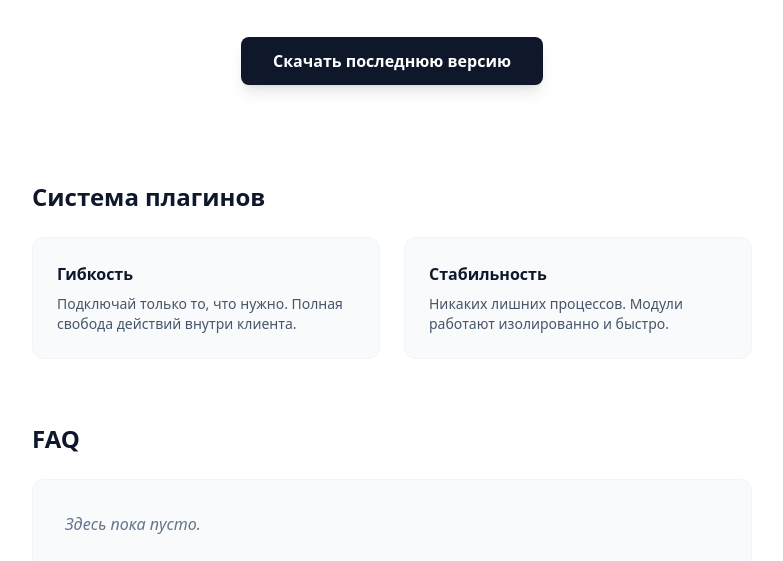
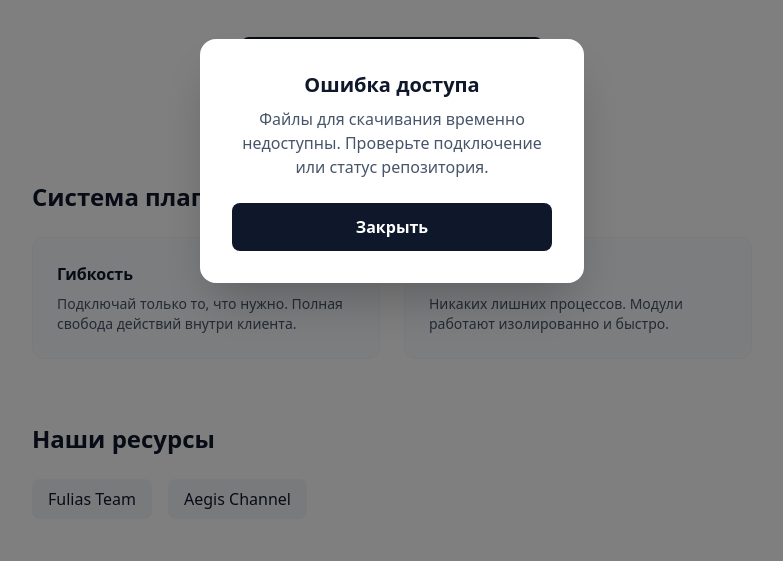
Before and after one commit to KirillHojji/aegispage, a plain HTML site: page index.html in a window 1280 px wide. Both pictures are taken after a click on the button "Скачать последнюю версию". Shown: the part 239-800 px from the top of the page, without its empty margins (248-1031 px from the left). Drawn offline with nearby package versions, Linux system fonts and the light colour scheme; no server answers.

Commit message:
Update index.html

```diff
--- a/index.html
+++ b/index.html
@@ -1,3 +1,4 @@
+<!-- Код и страница принадлежит команде Fulias Team -->
 <!DOCTYPE html>
 <html lang="ru">
 <head>
@@ -9,12 +10,13 @@
 </head>
 <body class="bg-white text-slate-900 font-sans">
 
+    <!-- Header -->
     <header class="max-w-3xl mx-auto px-6 py-24 text-center">
         <h1 class="text-6xl font-extrabold tracking-tighter mb-6">AEGIS</h1>
         <p class="text-xl text-slate-600 mb-10">Система плагинов для расширения функционала Telegram. Удобно, стабильно, модульно.</p>
 
         <div class="relative inline-block text-left" id="download-wrapper">
-            <button onclick="toggleMenu()" class="bg-slate-900 text-white px-8 py-3 rounded-lg font-bold hover:bg-slate-800 transition shadow-lg">
+            <button onclick="toggleMenu(event)" class="bg-slate-900 text-white px-8 py-3 rounded-lg font-bold hover:bg-slate-800 transition shadow-lg">
                 Скачать последнюю версию
             </button>
             <div id="dropdown" class="hidden absolute left-0 mt-2 w-64 bg-white border border-slate-200 rounded-lg shadow-xl py-2 z-10">
@@ -25,7 +27,10 @@
         </div>
     </header>
 
+    <!-- Main Content -->
     <main class="max-w-3xl mx-auto px-6 pb-24 space-y-16">
+
+        <!-- Особенности -->
         <section>
             <h2 class="text-2xl font-bold mb-6">Система плагинов</h2>
             <div class="grid md:grid-cols-2 gap-6">
@@ -40,19 +45,33 @@
             </div>
         </section>
 
-        <section id="faq">
-            <h2 class="text-2xl font-bold mb-6">FAQ</h2>
-            <div class="bg-slate-50 p-8 rounded-xl border border-slate-100">
-                <p class="text-slate-500 italic">Здесь пока пусто.</p>
+        <!-- Ресурсы -->
+        <section>
+            <h2 class="text-2xl font-bold mb-6">Наши ресурсы</h2>
+            <div class="flex gap-4">
+                <a href="https://t.me/fulias_team" target="_blank" class="px-4 py-2 bg-slate-100 rounded-lg hover:bg-slate-200 transition font-medium">Fulias Team</a>
+                <a href="https://t.me/aegis_tgclient" target="_blank" class="px-4 py-2 bg-slate-100 rounded-lg hover:bg-slate-200 transition font-medium">Aegis Channel</a>
             </div>
         </section>
 
+        <!-- Поддержка -->
         <section>
             <h2 class="text-2xl font-bold mb-6">Поддержка</h2>
-            <p class="text-slate-600 mb-4">Если возникли вопросы, мы на связи.</p>
-            <a href="https://t.me/aegis_client_support_bot" class="text-blue-600 font-bold hover:underline">Перейти в Telegram-бота →</a>
+            <div class="bg-blue-50 p-6 rounded-xl border border-blue-100 flex items-center justify-between">
+                <p class="text-blue-800">Есть вопросы или предложения? Наш бот всегда на связи.</p>
+                <a href="https://t.me/aegis_client_support_bot" class="bg-blue-600 text-white px-6 py-2 rounded-lg font-bold hover:bg-blue-700 transition">Написать боту</a>
+            </div>
         </section>
     </main>
+
+    <!-- Modal Error -->
+    <div id="error-modal" class="hidden fixed inset-0 bg-black/50 flex items-center justify-center z-50 p-6">
+        <div class="bg-white p-8 rounded-2xl max-w-sm w-full shadow-2xl text-center">
+            <h3 class="text-xl font-bold mb-2">Ошибка доступа</h3>
+            <p class="text-slate-600 mb-6">Файлы для скачивания временно недоступны. Проверьте подключение или статус репозитория.</p>
+            <button onclick="closeModal()" class="w-full bg-slate-900 text-white py-3 rounded-lg font-bold">Закрыть</button>
+        </div>
+    </div>
 
     <script>
         const REPO = 'KirillHojji/aegispage';
@@ -73,22 +92,25 @@
                 });
             } catch(e) {
                 isError = true;
-                list.innerHTML = `<p class="px-4 py-2 text-red-500">Ошибка: файлов нет</p>`;
+                list.innerHTML = `<p class="px-4 py-2 text-red-500">Ошибка загрузки</p>`;
             }
         }
 
-        function toggleMenu() {
+        function toggleMenu(e) {
+            e.stopPropagation();
             if (isError) {
-                alert("Ошибка: Файлы для скачивания сейчас недоступны. Проверьте репозиторий.");
+                document.getElementById('error-modal').classList.remove('hidden');
                 return;
             }
             document.getElementById('dropdown').classList.toggle('hidden');
         }
 
-        window.onclick = function(event) {
-            if (!event.target.matches('button')) {
-                document.getElementById('dropdown').classList.add('hidden');
-            }
+        function closeModal() {
+            document.getElementById('error-modal').classList.add('hidden');
+        }
+
+        window.onclick = function() {
+            document.getElementById('dropdown').classList.add('hidden');
         }
         init();
     </script>
```
